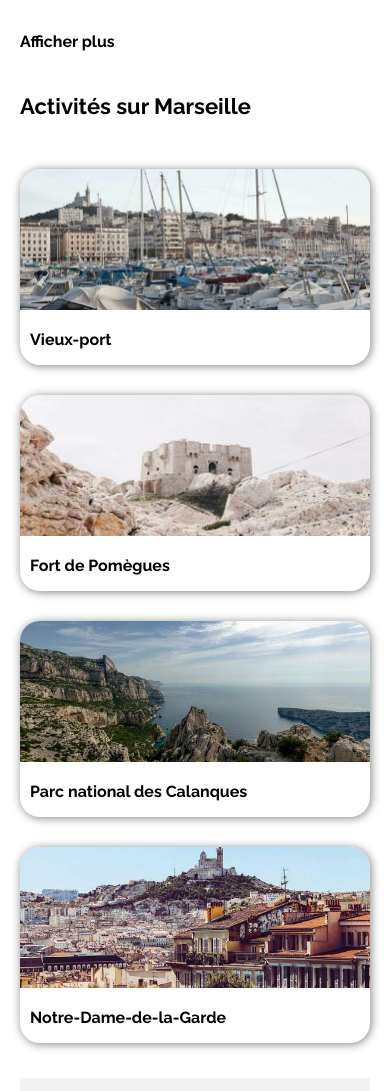
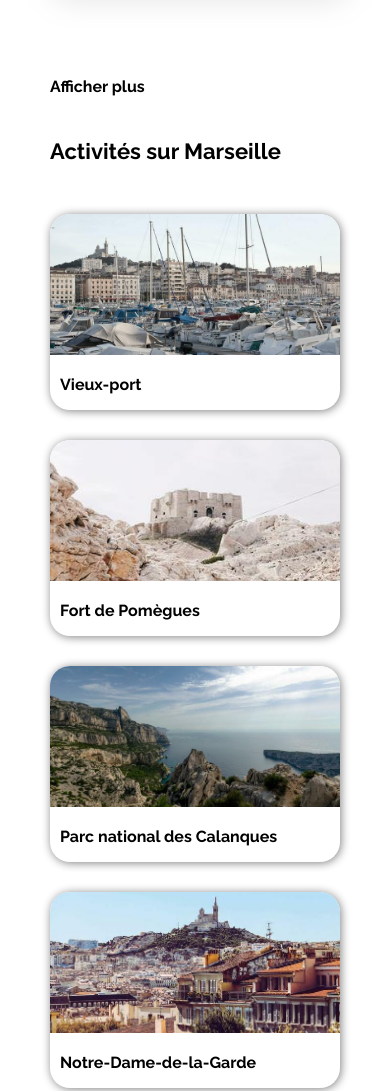
Before and after one commit to GuillaumeDon/projet-2-bookie, a plain HTML site: page booki-starter-code-master/index.html in a window 390 px wide. Shown: the part 2809-3900 px from the top of the page. Drawn offline with Linux system fonts and the light colour scheme.

Commit message:
MAJ 04-1

```diff
--- a/booki-starter-code-master/css/style.css
+++ b/booki-starter-code-master/css/style.css
@@ -16,16 +16,17 @@
 
 body {
     margin: auto;
-    margin: 0px;
+    /* margin: 0px; */
     overflow-x: hidden;
     display: flex;
     align-items: center;
     justify-content: center;
+    max-width: 1440px;
 }
 
 .main-container {
     width: 100%;
-    max-width: 1440px;
+    /* max-width: 1440px; */
     padding: 0 50px;
     box-sizing: border-box;
 }
@@ -398,7 +399,8 @@ input[type="submit"]:hover {
 #activites {
     /* background-color: red; */
     padding: 30px;
-    width: 100%;
+    /* width: 100%; */
+    max-width: 1440px;
 }
 
 .activites-cards {
@@ -520,7 +522,7 @@ footer li {
 @media (max-width: 767.98px) {
 
     .main-container {
-        padding: 0 20px;
+        /* padding: 0 20px; */
         /* margin: none; */
         width: max-content;
         overflow-x: hidden;
```
